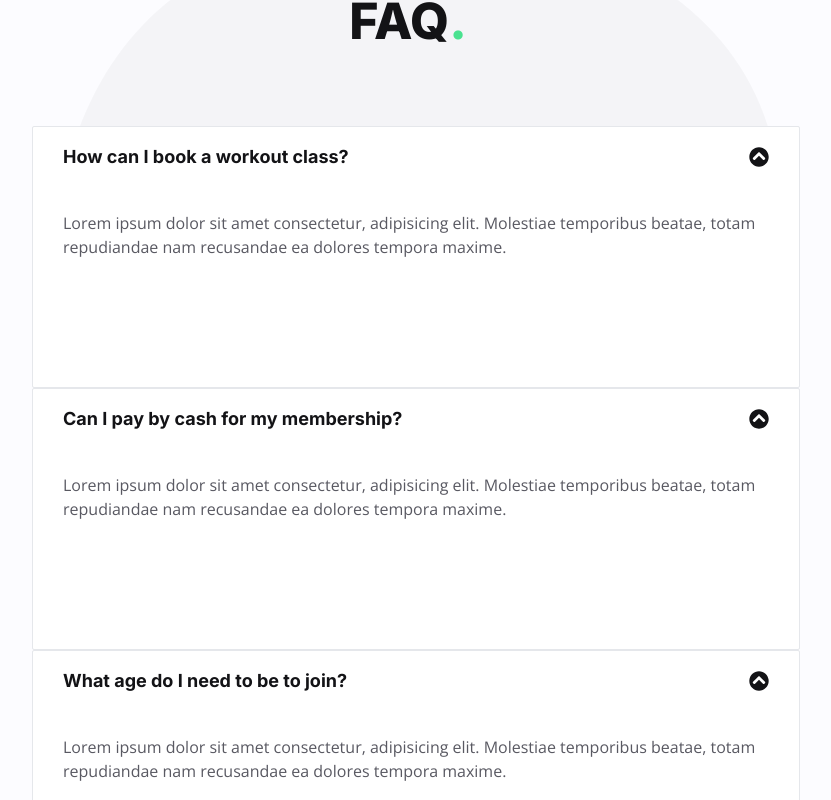
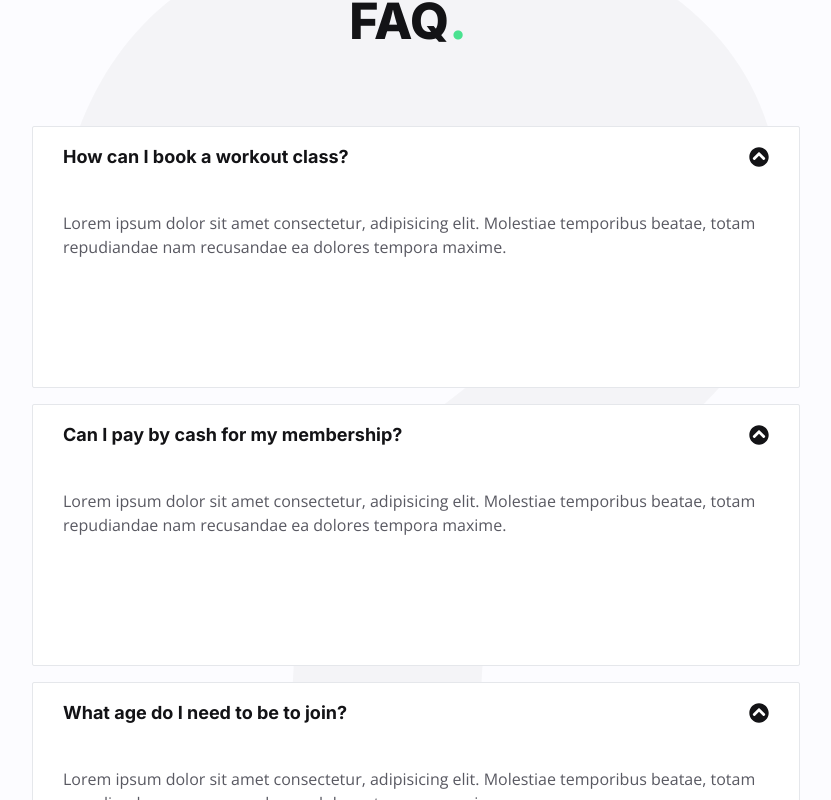
Before and after one commit to zablon-oigo/deploy-reactapp-using-terraform, a React (Vite) app: page / in a window 1280 px wide. Shown: the part 3640-4440 px from the top of the page, without its empty margins (224-1055 px from the left). Built offline with nearby package versions, Linux system fonts and the light colour scheme.

Commit message:
Changed flex direction of items

```diff
--- a/src/components/Faq.jsx
+++ b/src/components/Faq.jsx
@@ -15,7 +15,7 @@ export default function Faq() {
                     </span>
                 </h2>
             </div>
-            <div className="">
+            <div className="flex flex-col gap-y-4">
                 {accordions.map((accordion,idx)=>{
                    return(
                     <Accordion accordion={accordion}  key={idx}/>
```
